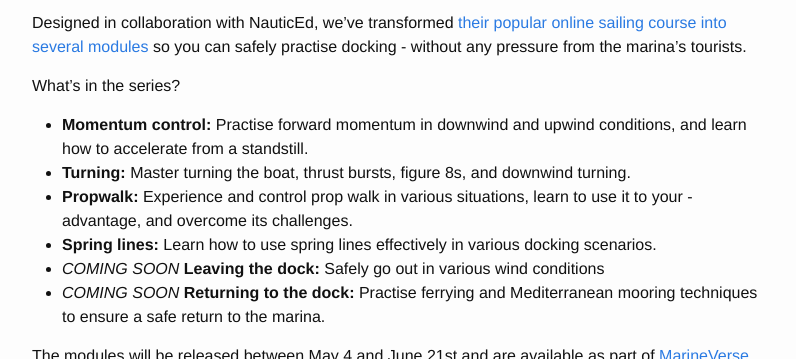
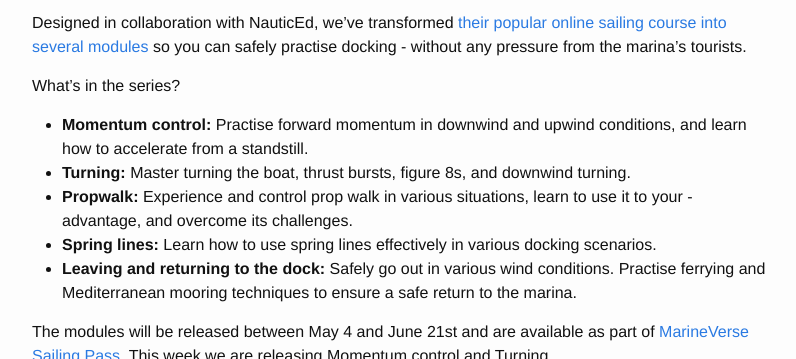
Before and after one commit to marineverse/marineverse.github.io, a Jekyll site: the page built from _posts/2023-05-04-practice-docking-in-vr.md, in a window 1280 px wide and 900 px high, scrolled down 830 px, cut to the strip 0-359 px from the top of the window. Shown: the whole strip, without its empty margins (238-1034 px from the left). Built offline with Jekyll 4.4.1, drawn with Linux system fonts in a browser that asks for light colours; comment, search, counter and statistics services are not loaded.

Commit message:
updating old docking post

```diff
--- a/_posts/2023-05-04-practice-docking-in-vr.md
+++ b/_posts/2023-05-04-practice-docking-in-vr.md
@@ -29,8 +29,7 @@ What’s in the series?
 - **Turning:** Master turning the boat, thrust bursts, figure 8s, and downwind turning.
 - **Propwalk:** Experience and control prop walk in various situations, learn to use it to your - advantage, and overcome its challenges.
 - **Spring lines:** Learn how to use spring lines effectively in various docking scenarios.
-- *COMING SOON* **Leaving the dock:** Safely go out in various wind conditions
-- *COMING SOON* **Returning to the dock:** Practise ferrying and Mediterranean mooring techniques to ensure a safe return to the marina.
+- **Leaving and returning to the dock:** Safely go out in various wind conditions. Practise ferrying and Mediterranean mooring techniques to ensure a safe return to the marina.
 
 The  modules will be released between May 4 and June 21st and  are available as part of [MarineVerse Sailing Pass](https://www.marineverse.com/sailing-pass). This week we are releasing Momentum control and Turning.
 
```
